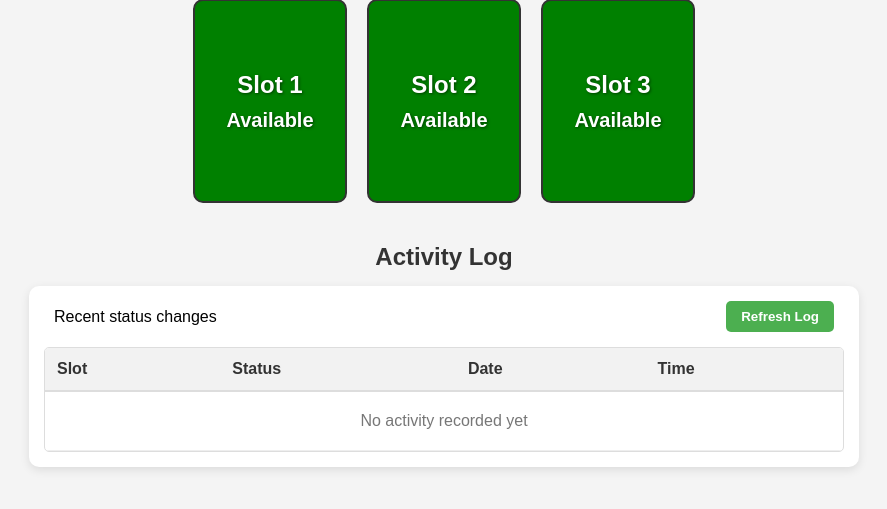
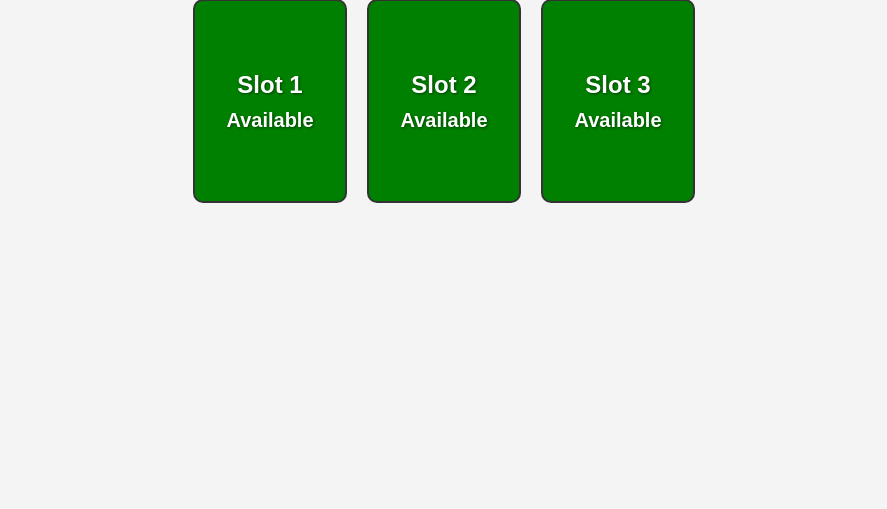
Before and after one commit to BirendraHansda23/smart-parking-system, a Flask app: page / in a window 1280 px wide. Shown: the part 99-608 px from the top of the page, without its empty margins (196-1083 px from the left). Run offline with Flask 3, Linux system fonts and the light colour scheme; data that the repository does not hold is empty.

Commit message:
Originial verrsion

```diff
--- a/app.py
+++ b/app.py
@@ -1,95 +1,44 @@
 from flask import Flask, render_template, jsonify, make_response
 import time
 import threading
-import sqlite3
-import os
-import random  # For simulation
+import requests
 
 app = Flask(__name__)
 
-# Initialize database
-DB_FILE = 'parking_logs.db'
-
-def init_db():
-    if not os.path.exists(DB_FILE):
-        conn = sqlite3.connect(DB_FILE)
-        cursor = conn.cursor()
-        cursor.execute('''
-        CREATE TABLE logs (
-            id INTEGER PRIMARY KEY AUTOINCREMENT,
-            slot_id TEXT NOT NULL,
-            status TEXT NOT NULL,
-            timestamp DATETIME NOT NULL
-        )
-        ''')
-        conn.commit()
-        conn.close()
-
-init_db()
-
-# Initial sensor data
 sensor_data = {
     "slot_1": False,
     "slot_2": False,
     "slot_3": False,
 }
 
-# Simulation function (since you might not have real sensors)
-def simulate_sensor_data():
+
+def update_sensor_data():
     global sensor_data
     while True:
-        for slot in sensor_data:
-            # Randomly change status (10% chance)
-            if random.random() < 0.1:
-                sensor_data[slot] = not sensor_data[slot]
-                log_state_change(slot, sensor_data[slot])
-        time.sleep(2)
+        try:
+            response = requests.get(
+                "http://192.168.132.164:5000/api/sensor-data", timeout=2
+            )
+            sensor_data.update(response.json())
+        except Exception as e:
+            print(f"Error fetching sensor data: {e}")
 
-def log_state_change(slot_id, new_status):
-    """Log changes to the database"""
-    conn = sqlite3.connect(DB_FILE)
-    cursor = conn.cursor()
-    timestamp = time.strftime("%Y-%m-%d %H:%M:%S")
-    status_text = "Occupied" if new_status else "Available"
+        time.sleep(0.2)
 
-    cursor.execute(
-        "INSERT INTO logs (slot_id, status, timestamp) VALUES (?, ?, ?)",
-        (slot_id, status_text, timestamp)
-    )
 
-    conn.commit()
-    conn.close()
-
-# API Endpoints
 @app.route("/api/sensor-data")
 def get_sensor_data():
     response = make_response(jsonify(sensor_data))
     response.headers["Cache-Control"] = "no-store, no-cache, must-revalidate, max-age=0"
     return response
 
-@app.route("/api/logs")
-def get_logs():
-    conn = sqlite3.connect(DB_FILE)
-    conn.row_factory = sqlite3.Row
-    cursor = conn.cursor()
-
-    cursor.execute("SELECT * FROM logs ORDER BY timestamp DESC LIMIT 100")
-    logs = [dict(row) for row in cursor.fetchall()]
-
-    conn.close()
-
-    response = make_response(jsonify(logs))
-    response.headers["Cache-Control"] = "no-store, no-cache, must-revalidate, max-age=0"
-    return response
 
 @app.route("/")
-def home():
+def index():
     return render_template("index.html")
 
+
 if __name__ == "__main__":
-    # Start sensor simulation thread
-    sensor_thread = threading.Thread(target=simulate_sensor_data, daemon=True)
+    sensor_thread = threading.Thread(target=update_sensor_data, daemon=True)
     sensor_thread.start()
-
-    # Run Flask app
     app.run(host="0.0.0.0", port=5000, debug=True)
--- a/templates/index.html
+++ b/templates/index.html
@@ -15,17 +15,10 @@
       h1 {
         margin-bottom: 20px;
       }
-      h2 {
-        margin-top: 40px;
-        margin-bottom: 15px;
-        color: #333;
-      }
       .slot-container {
         display: flex;
         justify-content: center;
         gap: 20px;
-        flex-wrap: wrap;
-        margin-bottom: 20px;
       }
       .slot {
         width: 150px;
@@ -55,101 +48,6 @@
       .slot-status {
         font-size: 20px;
       }
-
-      /* Log table styles */
-      .log-section {
-        max-width: 800px;
-        margin: 0 auto;
-        background-color: white;
-        border-radius: 10px;
-        box-shadow: 0 3px 10px rgba(0, 0, 0, 0.1);
-        padding: 15px;
-      }
-      .log-header {
-        display: flex;
-        justify-content: space-between;
-        align-items: center;
-        margin-bottom: 15px;
-        padding: 0 10px;
-      }
-      .refresh-button {
-        background-color: #4caf50;
-        color: white;
-        border: none;
-        padding: 8px 15px;
-        border-radius: 5px;
-        cursor: pointer;
-        font-weight: bold;
-        transition: all 0.3s;
-      }
-      .refresh-button:hover {
-        background-color: #45a049;
-        transform: scale(1.05);
-      }
-      .log-table-container {
-        max-height: 400px;
-        overflow-y: auto;
-        border: 1px solid #ddd;
-        border-radius: 5px;
-      }
-      table {
-        width: 100%;
-        border-collapse: collapse;
-      }
-      th {
-        background-color: #f2f2f2;
-        color: #333;
-        font-weight: bold;
-        text-align: left;
-        padding: 12px;
-        position: sticky;
-        top: 0;
-        z-index: 1;
-        border-bottom: 2px solid #ddd;
-      }
-      td {
-        padding: 10px 12px;
-        border-bottom: 1px solid #eee;
-        text-align: left;
-      }
-      tr:hover {
-        background-color: #f9f9f9;
-      }
-      .empty-log {
-        text-align: center;
-        padding: 20px;
-        color: #777;
-      }
-      .status-occupied {
-        color: #d9534f;
-        font-weight: bold;
-      }
-      .status-available {
-        color: #5cb85c;
-        font-weight: bold;
-      }
-
-      /* Responsive adjustments */
-      @media (max-width: 768px) {
-        .slot-container {
-          flex-direction: column;
-          align-items: center;
-        }
-        .slot {
-          width: 80%;
-          max-width: 200px;
-          height: 150px;
-          margin-bottom: 15px;
-        }
-        .log-section {
-          padding: 10px;
-        }
-        th,
-        td {
-          padding: 8px;
-          font-size: 14px;
-        }
-      }
     </style>
   </head>
   <body>
@@ -169,33 +67,7 @@
       </div>
     </div>
 
-    <h2>Activity Log</h2>
-    <div class="log-section">
-      <div class="log-header">
-        <span>Recent status changes</span>
-        <button id="refresh-logs" class="refresh-button">Refresh Log</button>
-      </div>
-      <div class="log-table-container">
-        <table>
-          <thead>
-            <tr>
-              <th>Slot</th>
-              <th>Status</th>
-              <th>Date</th>
-              <th>Time</th>
-            </tr>
-          </thead>
-          <tbody id="log-body">
-            <tr>
-              <td colspan="4" class="empty-log">Loading activity logs...</td>
-            </tr>
-          </tbody>
-        </table>
-      </div>
-    </div>
-
     <script>
-      // Update the parking slot status
       function updateSlotStatus() {
         fetch("/api/sensor-data?" + new Date().getTime()) // Prevent caching
           .then((response) => response.json())
@@ -208,88 +80,10 @@
               slotElement.className = `slot ${isOccupied ? "occupied" : "available"}`;
               statusElement.textContent = isOccupied ? "Occupied" : "Available";
             }
-          })
-          .catch((error) => {
-            console.error("Error fetching sensor data:", error);
           });
       }
-
-      // Format the timestamp for display
-      function formatTimestamp(timestamp) {
-        const date = new Date(timestamp);
-
-        // Format date as YYYY-MM-DD
-        const year = date.getFullYear();
-        const month = String(date.getMonth() + 1).padStart(2, "0");
-        const day = String(date.getDate()).padStart(2, "0");
-        const dateStr = `${year}-${month}-${day}`;
-
-        // Format time as HH:MM:SS
-        const hours = String(date.getHours()).padStart(2, "0");
-        const minutes = String(date.getMinutes()).padStart(2, "0");
-        const seconds = String(date.getSeconds()).padStart(2, "0");
-        const timeStr = `${hours}:${minutes}:${seconds}`;
-
-        return { date: dateStr, time: timeStr };
-      }
-
-      // Fetch and display the activity logs
-      function updateActivityLog() {
-        fetch("/api/logs?" + new Date().getTime())
-          .then((response) => response.json())
-          .then((logs) => {
-            const logBody = document.getElementById("log-body");
-
-            if (!logs || logs.length === 0) {
-              logBody.innerHTML = `
-                <tr>
-                  <td colspan="4" class="empty-log">No activity recorded yet</td>
-                </tr>
-              `;
-              return;
-            }
-
-            logBody.innerHTML = "";
-
-            logs.forEach((log) => {
-              const { date, time } = formatTimestamp(log.timestamp);
-              const slotName = log.slot_id.replace("_", " ");
-              const slotDisplay =
-                slotName.charAt(0).toUpperCase() + slotName.slice(1);
-              const statusClass = `status-${log.status.toLowerCase()}`;
-
-              logBody.innerHTML += `
-                <tr>
-                  <td>${slotDisplay}</td>
-                  <td class="${statusClass}">${log.status}</td>
-                  <td>${date}</td>
-                  <td>${time}</td>
-                </tr>
-              `;
-            });
-          })
-          .catch((error) => {
-            console.error("Error fetching activity logs:", error);
-            document.getElementById("log-body").innerHTML = `
-              <tr>
-                <td colspan="4" class="empty-log">Error loading logs. Please try again.</td>
-              </tr>
-            `;
-          });
-      }
-
-      // Set up automatic refreshes
       setInterval(updateSlotStatus, 1000);
-      setInterval(updateActivityLog, 5000);
-
-      // Initial load
       updateSlotStatus();
-      updateActivityLog();
-
-      // Manual refresh button
-      document
-        .getElementById("refresh-logs")
-        .addEventListener("click", updateActivityLog);
     </script>
   </body>
 </html>
```
Also changed, not shown: try.py (added, +43 -0 lines).
